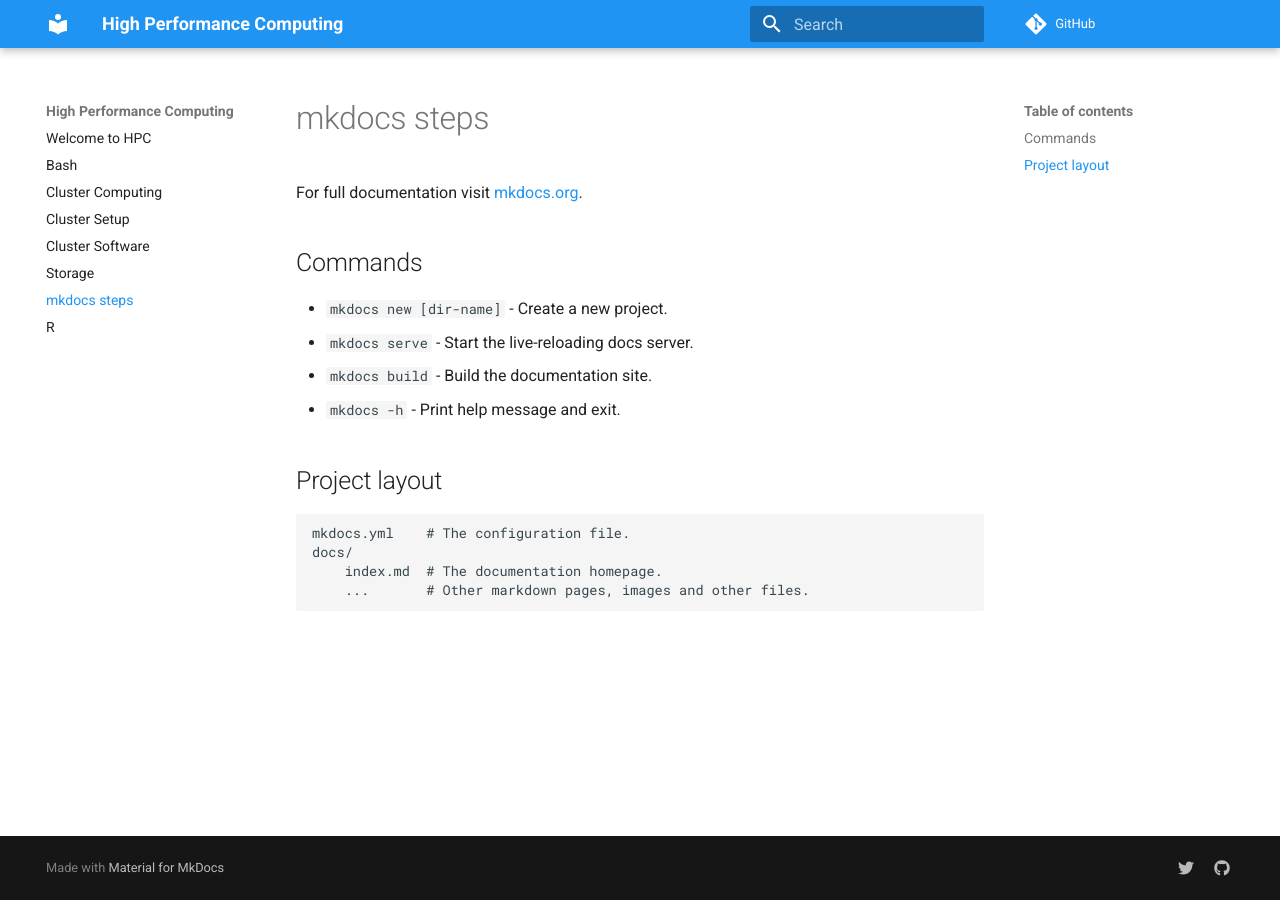
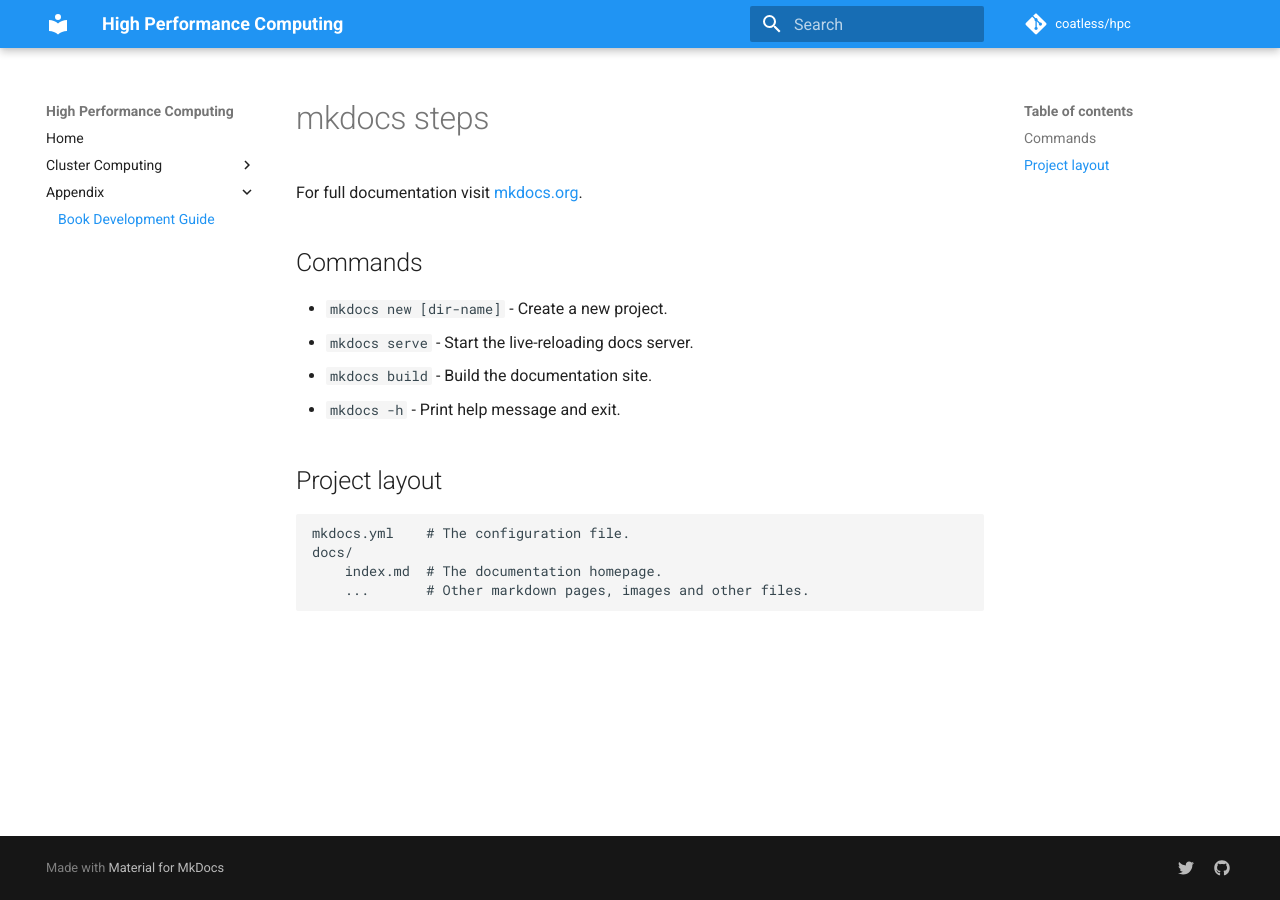
Before and after one commit to coatless/hpc, an MkDocs documentation site: the page built from docs/mkdocs.md, in a window 1280 px wide. Built offline with MkDocs 1.6.1 and Material for MkDocs 9.7.7, drawn with Linux system fonts in a browser that asks for light colours; comment, search, counter and statistics services are not loaded; some of the changed lines change nothing that is shown.

Commit message:
Re-organize table of contents (#7)
* embed the build and img directory under docs

* Add book structure

```diff
--- a/mkdocs.yml
+++ b/mkdocs.yml
@@ -1,6 +1,7 @@
 site_name: High Performance Computing
 site_url: https://hpc.thecoatlessprofessor.com/
 repo_url: https://github.com/coatless/hpc
+repo_name: coatless/hpc
 site_author: James Balamuta
 site_description: >-
   Tips, tricks, and so much more on harnessing High Performance Computing in
@@ -62,3 +63,16 @@ extra:
       link: https://twitter.com/axiomsofxyz
     - icon: fontawesome/brands/github
       link: https://github.com/coatless/
+
+# Structure
+nav:
+  - Home: index.md
+  - Cluster Computing:
+    - Overview of Cluster Computing: cluster-computing.md
+    - Setting up a work environment: cluster-setup.md
+    - Software: cluster-software.md
+    - Storage: cluster-storage.md
+    - Common Jobs in Bash: bash-jobs.md
+    - Common Jobs in R: r-jobs.md
+  - Appendix:
+    - Book Development Guide: mkdocs.md
```
Also changed, not shown: docs/img/rstudio-server/rstudio-server-icc-local.png (renamed from img/rstudio-server/rstudio-server-icc-local.png), 32 other files.
